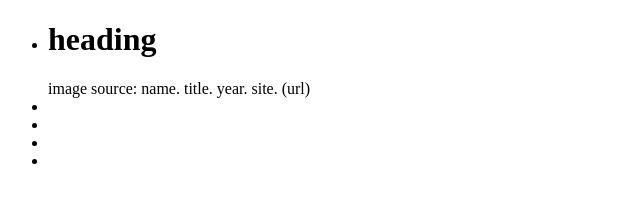
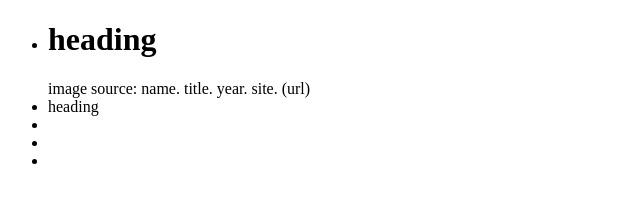
Before and after one commit to poobeccayin/review, a plain HTML site: page index.html in a window 1280 px wide. Shown: the full height of the page, 0-640 px from the left. Drawn offline with Linux system fonts and the light colour scheme.

Commit message:
Update index.html

```diff
--- a/index.html
+++ b/index.html
@@ -10,7 +10,7 @@
             source: name. title. year. site. (url)
 
         </li>
-        <li></li>
+        <li>heading</li>
         <li></li>
         <li></li>
         <li></li>
```
